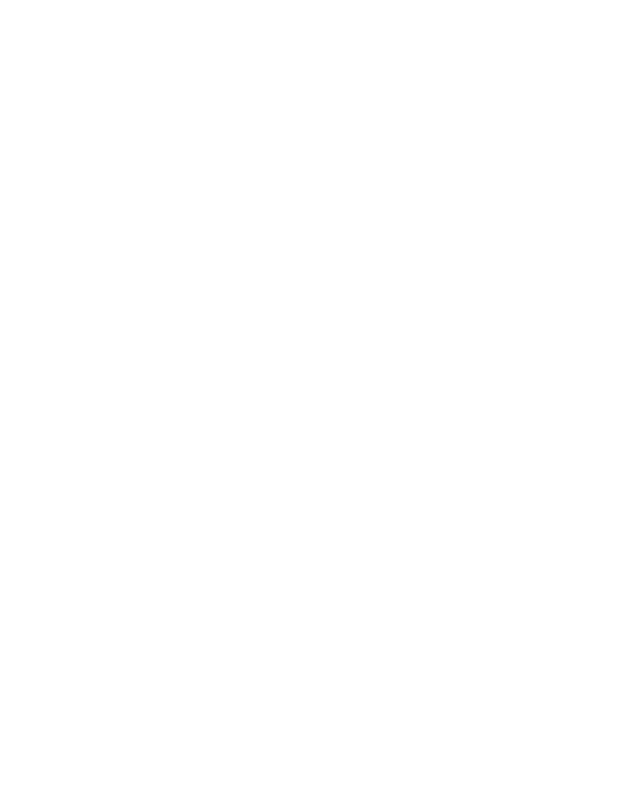
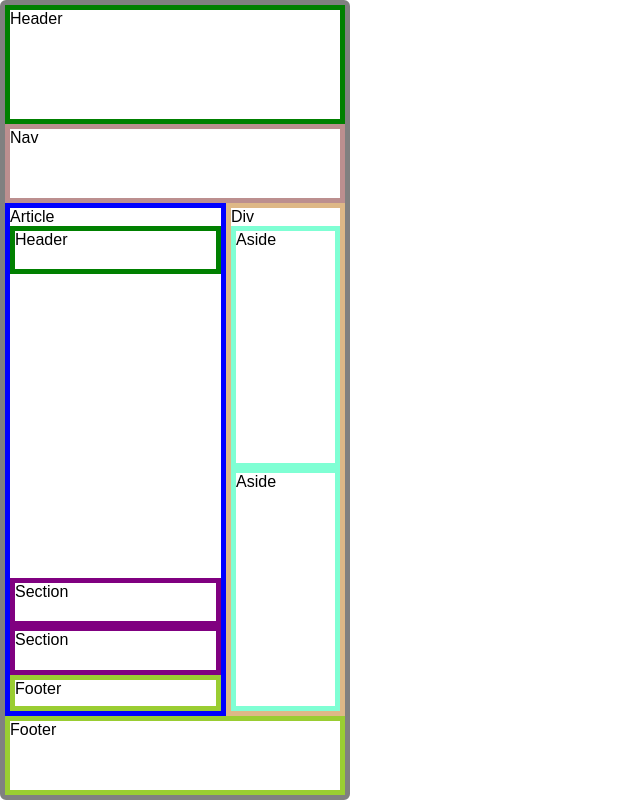
Before and after one commit to cascodenotch/Maquetacion, a plain HTML site: page Maquetación_Basica/index.html in a window 1280 px wide. Shown: the whole page, without its empty margins (0-640 px from the left). Drawn offline with Linux system fonts and the light colour scheme.

Commit message:
Modficaciones en Reto 3

```diff
--- a/Maquetación_Basica/estilo.css
+++ b/Maquetación_Basica/estilo.css
@@ -0,0 +1,102 @@
+@import url('https://fonts.googleapis.com/css2?family=Bebas+Neue&display=swap');
+
+*{
+    box-sizing: border-box;
+    padding: 0;
+    margin: 0;
+    font-family: "Bebas", sans-serif;
+}
+
+.container{
+    width: 350px;
+    height: 100vh;
+    border: 5px solid grey;
+    border-radius: 6px;
+}
+
+header{
+    border:5px solid green;
+    height: 15%;
+}
+
+nav{
+    border: 5px solid rosybrown;
+    height: 10%
+}
+
+.container2{
+    border: 0px solid transparent;
+    height: 65%;
+    display:flex;
+}
+
+.container3{
+    border: 5px solid blue;
+    width: 65%;
+    display: flex;
+    flex-direction: column;
+}
+
+.container4{
+    border: 5px solid burlywood;
+    width: 35%;
+    display:flex;
+    flex-direction: column;
+}
+
+footer{
+    border: 5px solid yellowgreen;
+    height: 10%;
+}
+
+.globo1{
+
+    border: 0cm solid;
+    height: 50%;
+    display: flex;
+    flex-direction: column;
+}
+
+.globo2{
+
+    border: 0px solid;
+    height: 50%;
+    display: flex;
+    flex-direction: column;
+    justify-content: flex-end;
+
+}
+
+.container3uno{
+    border: 5px solid green;
+    height: 20%;
+
+}
+
+.container3dos{
+    border: 5px solid purple;
+    height: 20%;
+
+}
+
+.container3tres{
+    border: 5px solid purple;
+    height: 20%;
+
+}
+
+.container3cuatro{
+    border: 5px solid yellowgreen;
+    height:15%;
+
+}
+
+.container4uno{
+    border: 5px solid aquamarine;
+    height:50%;
+}
+
+.container4dos{
+    border: 5px solid aquamarine;
+    height:50%;
+}
--- a/Maquetación_Basica/index.html
+++ b/Maquetación_Basica/index.html
@@ -8,6 +8,35 @@
 
 </head>
 <body>
+    <div class="container">
+        <header>Header</header>
+        <nav>Nav</nav>
+        <div class="container2">
+            <div class="container3"> Article
 
+                <div class="globo1">
+
+                    <div class="container3uno"> Header </div>
+
+                </div>
+
+                <div class="globo2">
+
+                    <div class="container3dos"> Section </div>
+                    <div class="container3tres"> Section </div>
+                    <div class="container3cuatro"> Footer </div>
+
+                </div>
+
+            </div>
+            <div class="container4"> Div
+
+                <div class="container4uno"> Aside </div>
+                <div class="container4dos"> Aside </div>
+
+            </div>
+        </div>
+        <footer>Footer</footer>
+    </div>
 </body>
 </html>
```
